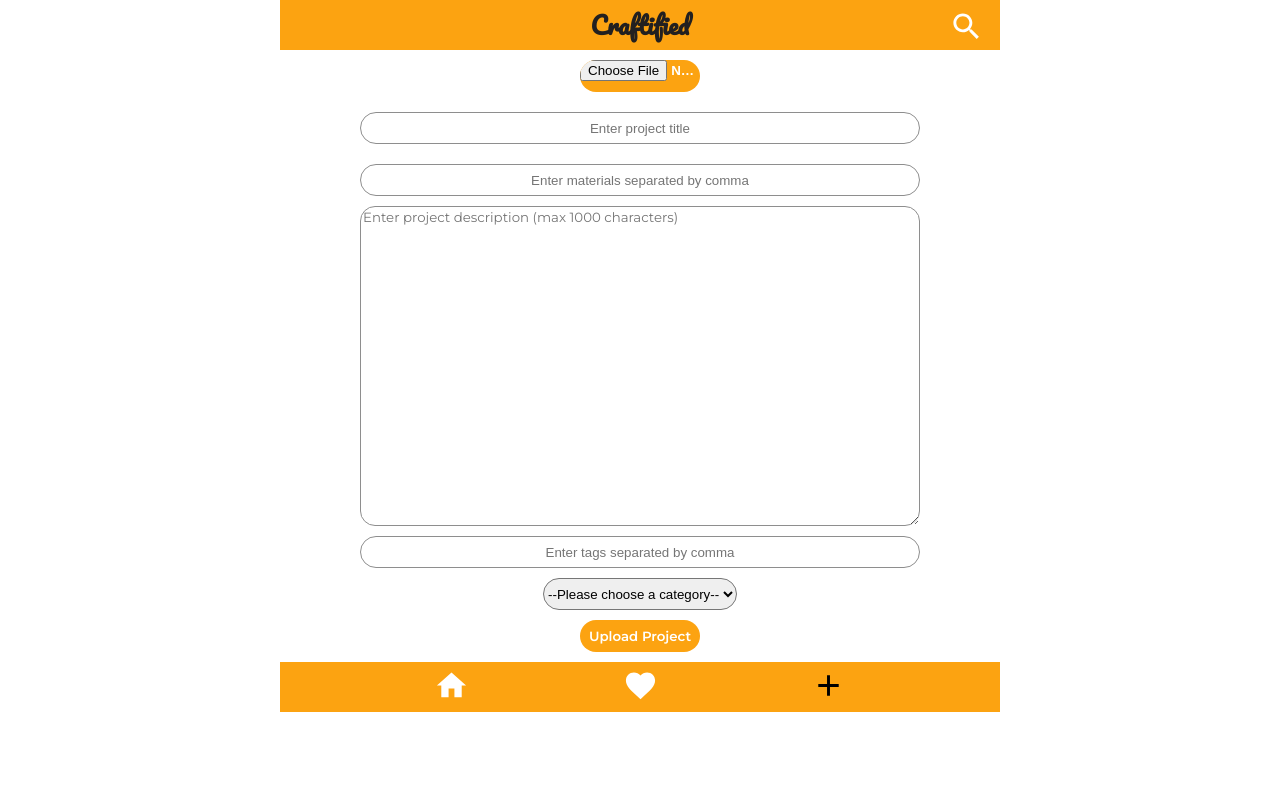
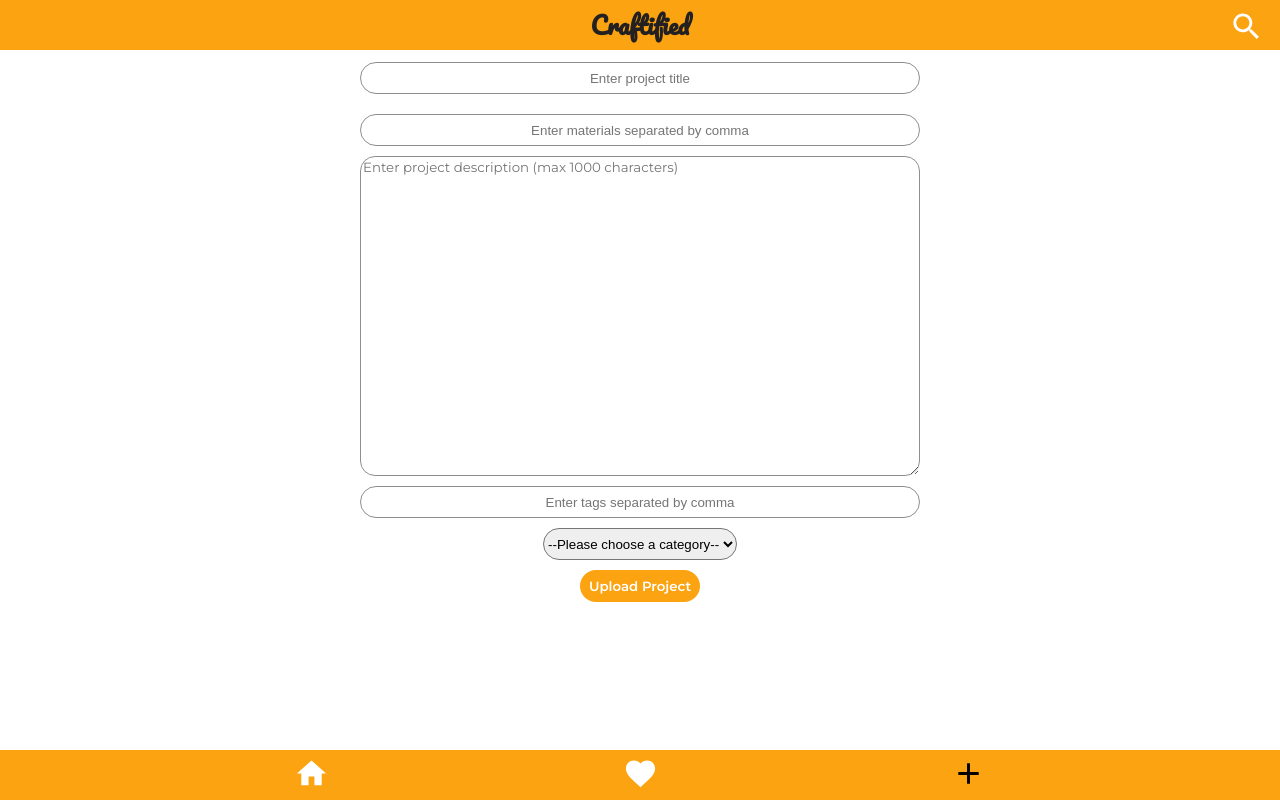
Before and after one commit to kschmitz123/diy-project-app, a React (Create React App) app in the folder client/: page /add in a window 1280 px wide. Built offline with nearby package versions, Linux system fonts and the light colour scheme.

Commit message:
Fix header and footer

```diff
--- a/client/src/App.js
+++ b/client/src/App.js
@@ -19,10 +19,10 @@ function App() {
   }, []);
 
   return (
-    <div className="box">
-      <Router>
-        <GlobalStyle />
-        {loading ? <></> : <Header title={"Craftified"} />}
+    <Router>
+      <GlobalStyle />
+      {loading ? <></> : <Header title={"Craftified"} />}
+      <div className="box">
         <Switch>
           <Route exact path="/">
             {loading ? <LoadingScreen /> : <HomePage />}
@@ -43,9 +43,9 @@ function App() {
             <AddProjectPage />
           </Route>
         </Switch>
-        {loading ? <></> : <Navbar />}
-      </Router>
-    </div>
+      </div>
+      {loading ? <></> : <Navbar />}
+    </Router>
   );
 }
 
--- a/client/src/components/Header.js
+++ b/client/src/components/Header.js
@@ -12,7 +12,7 @@ const StyledHeader = styled.header`
   display: flex;
   justify-content: center;
   align-items: center;
-  position: sticky;
+  position: fixed;
   top: 0;
   z-index: 1;
 
--- a/client/src/components/Navbar.js
+++ b/client/src/components/Navbar.js
@@ -13,7 +13,7 @@ const Footer = styled.footer`
   display: flex;
   justify-content: space-evenly;
   align-items: center;
-  position: sticky;
+  position: fixed;
   bottom: 0;
 `;
 
```
